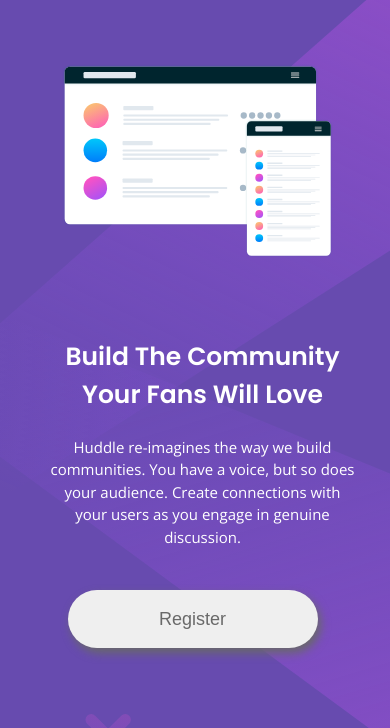
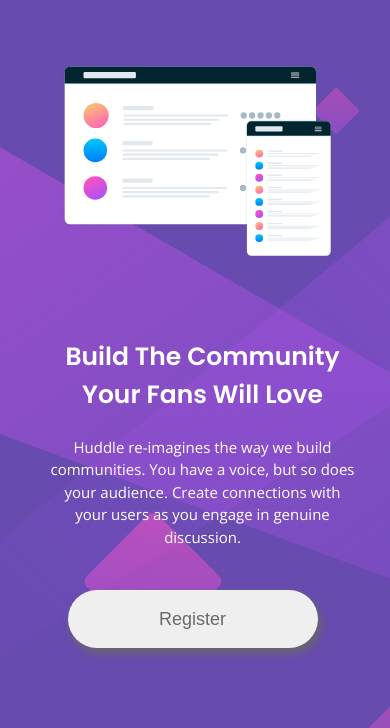
Before and after one commit to dev-diegocoelho/1-Quest, a plain HTML site: page index.html in a window 390 px wide. Shown: the part 98-826 px from the top of the page. Drawn offline with nearby package versions, Linux system fonts and the light colour scheme.

Commit message:
Update responsivo.css

```diff
--- a/src/css/responsivo.css
+++ b/src/css/responsivo.css
@@ -13,6 +13,10 @@
 }
 
 @media(max-width:768px) {
+    body{
+        background: url('/src/images/bg-mobile.svg') hsl(257, 40%, 49%);
+        background-size: cover;
+    }
     .logo {
         margin-left: 70px;
     }
```
